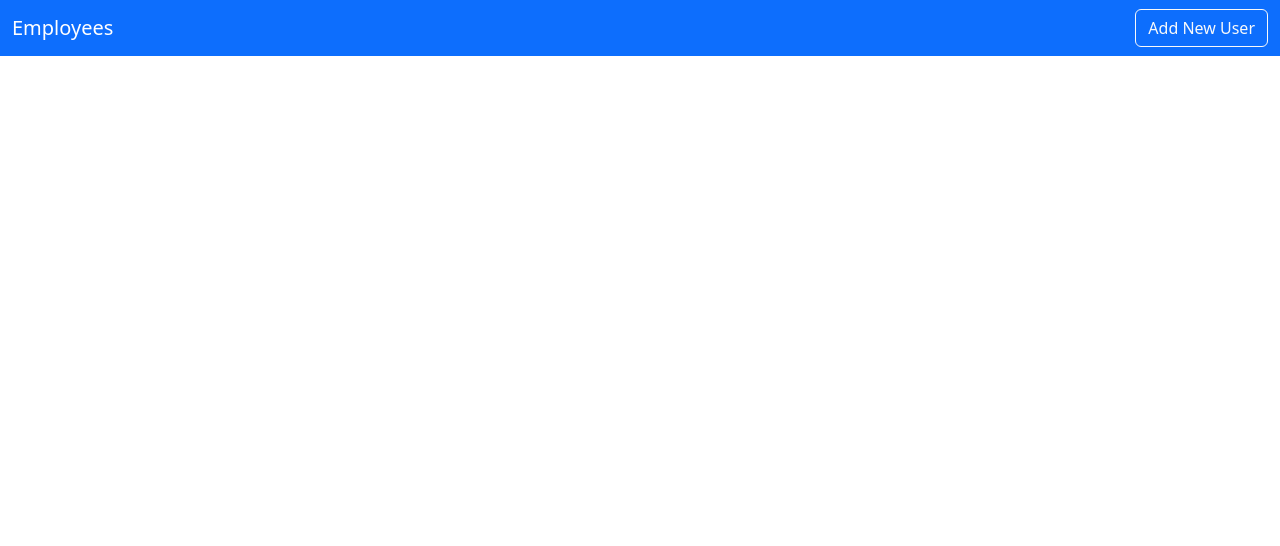
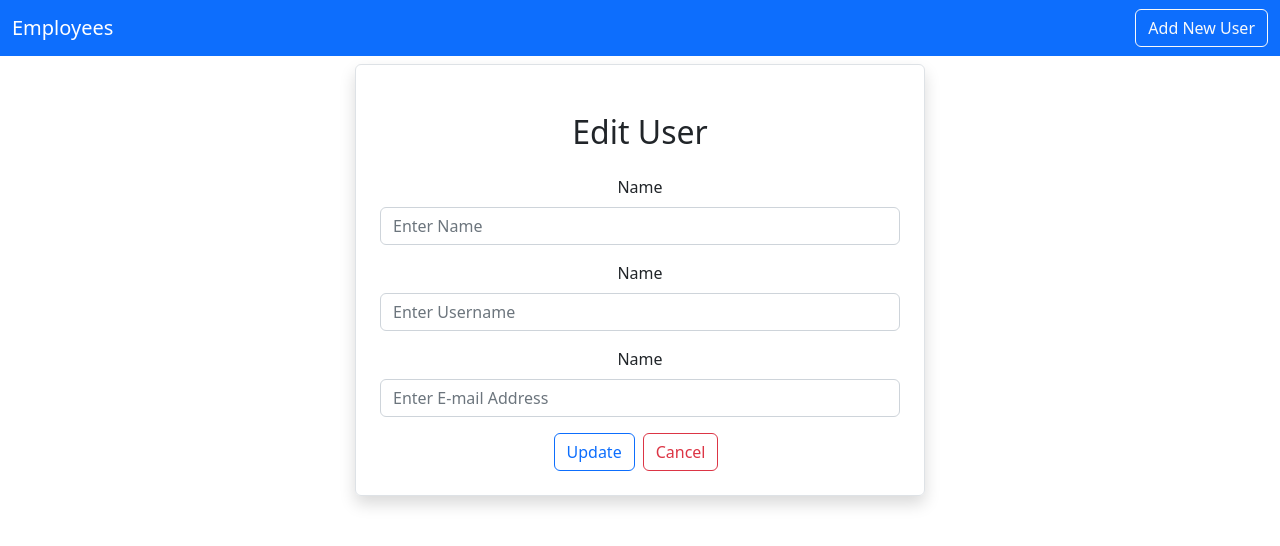
Before and after one commit to badr151/Employee, a React (Create React App) app in the folder employee/: page /edituser/1 in a window 1280 px wide. Shown: the top 546 px of the page. Built offline with nearby package versions, Linux system fonts and the light colour scheme; no server answers.

Commit message:
Adding Update and delete function

```diff
--- a/employee/src/App.js
+++ b/employee/src/App.js
@@ -4,6 +4,7 @@
 import Home from "./pages/Home";
 import { BrowserRouter as Router, Routes, Route } from "react-router-dom";
 import AddUser from "./users/AddUser";
+import EditUser from "./users/EditUser";
 
 function App() {
   return (
@@ -13,6 +14,7 @@
         <Routes>
           <Route exact path="/" element={<Home />} />
           <Route exact path="/adduser" element={<AddUser />} />
+          <Route exact path="/edituser/:id" element={<EditUser />} />
         </Routes>
       </Router>
     </div>
--- a/employee/src/layout/Navbar.jsx
+++ b/employee/src/layout/Navbar.jsx
@@ -6,7 +6,7 @@
     <div>
       <nav className="navbar navbar-expand-lg navbar-dark bg-primary">
         <div className="container-fluid">
-          <a className="navbar-brand" href="#">
+          <a className="navbar-brand" href="/">
             Employees
           </a>
           <button
--- a/employee/src/pages/Home.jsx
+++ b/employee/src/pages/Home.jsx
@@ -1,16 +1,24 @@
 import React, { useEffect, useState } from "react";
 import axios from "axios";
+import { Link, useParams } from "react-router-dom";
 
 export default function Home() {
   const [users, SetUser] = useState([]);
 
+  const { id } = useParams();
+
   useEffect(() => {
-    loeadUsers();
+    loadUsers();
   }, []);
 
-  const loeadUsers = async () => {
+  const loadUsers = async () => {
     const result = await axios.get("http://localhost:8080/Api/employees");
     SetUser(result.data);
+  };
+
+  const deleteUser = async (id) => {
+    await axios.delete(`http://localhost:8080/Api/${id}`);
+    loadUsers();
   };
 
   return (
@@ -19,7 +27,7 @@
         <table className="table border shadow">
           <thead>
             <tr>
-              <th scope="col">#</th>
+              <th scope="col">Id</th>
               <th scope="col">Name</th>
               <th scope="col">Username</th>
               <th scope="col">Email</th>
@@ -37,8 +45,16 @@
                 <td>{user.email}</td>
                 <td>
                   <button className="btn btn-primary mx-2">View</button>
-                  <button className="btn btn-outline-primary mx-2">Edit</button>
-                  <button className="btn btn-danger mx-2">Delete</button>
+                  <Link
+                    className="btn btn-outline-primary mx-2"
+                    to={`/edituser/${user.id}`}>
+                    Edit
+                  </Link>
+                  <button
+                    className="btn btn-danger mx-2"
+                    onClick={() => deleteUser(user.id)}>
+                    Delete
+                  </button>
                 </td>
               </tr>
             ))}
--- a/employee/src/users/EditUser.jsx
+++ b/employee/src/users/EditUser.jsx
@@ -0,0 +1,94 @@
+import axios from "axios";
+import React, { useEffect, useState } from "react";
+import { Link, useNavigate, useParams } from "react-router-dom";
+
+export default function EditUser() {
+  let navigate = useNavigate();
+
+  const { id } = useParams();
+
+  const [user, setUser] = useState({
+    name: "",
+    username: "",
+    email: "",
+  });
+
+  const { name, username, email } = user;
+
+  const onInputChange = (e) => {
+    setUser({ ...user, [e.target.name]: e.target.value });
+  };
+
+  useEffect(() => {
+    loadUser();
+  }, []);
+
+  const onSubmit = async (e) => {
+    e.preventDefault();
+    await axios.put(`http://localhost:8080/Api/${id}`, user);
+    navigate("/");
+  };
+
+  const loadUser = async () => {
+    const result = await axios.get(`http://localhost:8080/Api/${id}`);
+    setUser(result.data);
+  };
+
+  return (
+    <div className="container">
+      <div className="row">
+        <div className="col-md-6 offset-md-3 border rounded p-4 mt-2 shadow">
+          <h2 className="text-center m-4">Edit User</h2>
+
+          <form onSubmit={(e) => onSubmit(e)}>
+            <div className="mb-3">
+              <label htmlFor="Name" className="form-label">
+                Name
+              </label>
+              <input
+                type={"text"}
+                className="form-control"
+                placeholder="Enter Name"
+                name="name"
+                value={name}
+                onChange={(e) => onInputChange(e)}
+              />
+            </div>
+            <div className="mb-3">
+              <label htmlFor="Username" className="form-label">
+                Name
+              </label>
+              <input
+                type={"text"}
+                className="form-control"
+                placeholder="Enter Username"
+                name="username"
+                value={username}
+                onChange={(e) => onInputChange(e)}
+              />
+            </div>
+            <div className="mb-3">
+              <label htmlFor="Email" className="form-label">
+                Name
+              </label>
+              <input
+                type={"text"}
+                className="form-control"
+                placeholder="Enter E-mail Address"
+                name="email"
+                value={email}
+                onChange={(e) => onInputChange(e)}
+              />
+            </div>
+            <button type="submit" className="btn btn-outline-primary">
+              Update
+            </button>
+            <Link className="btn btn-outline-danger mx-2" to="/">
+              Cancel
+            </Link>
+          </form>
+        </div>
+      </div>
+    </div>
+  );
+}
```
